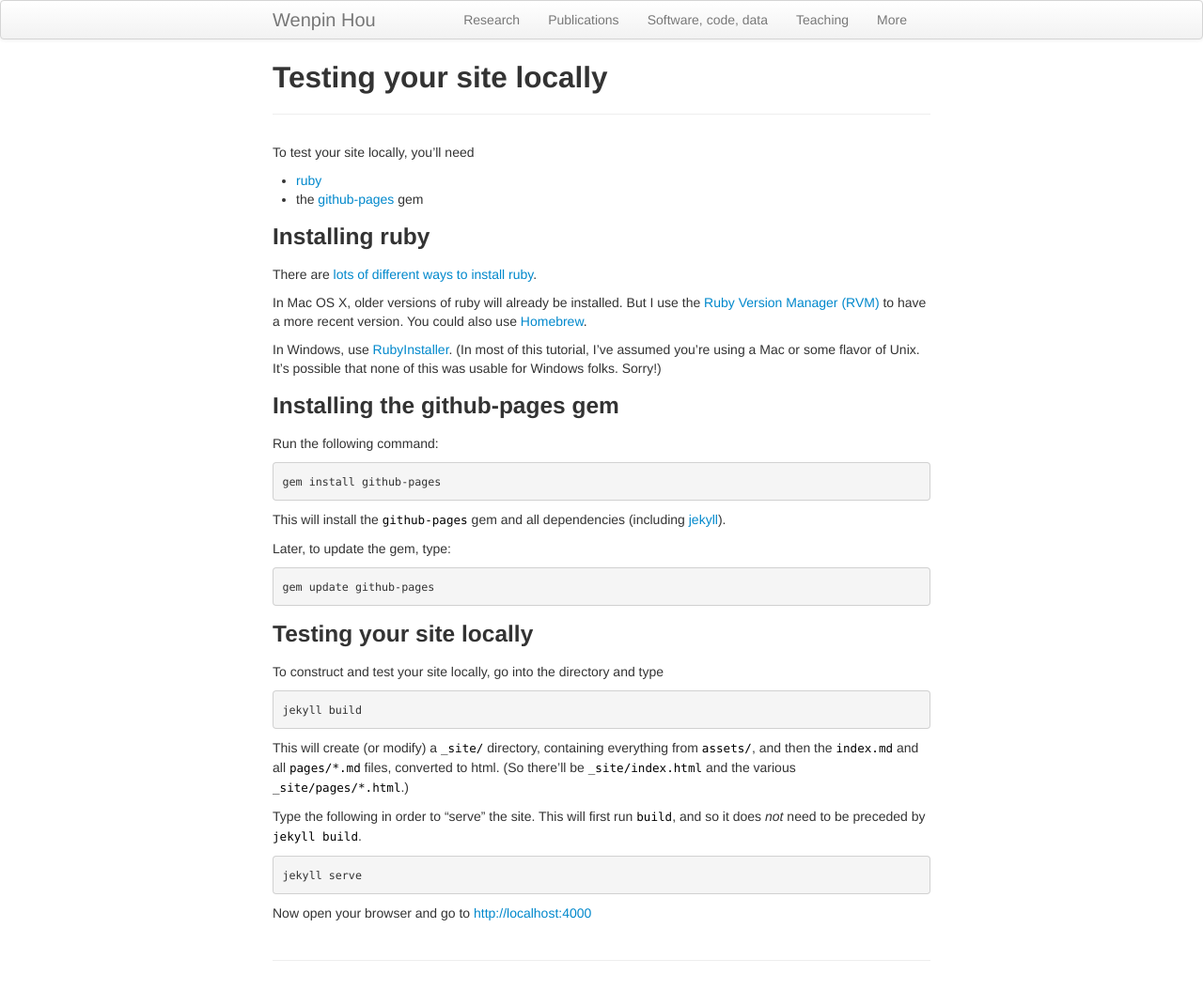
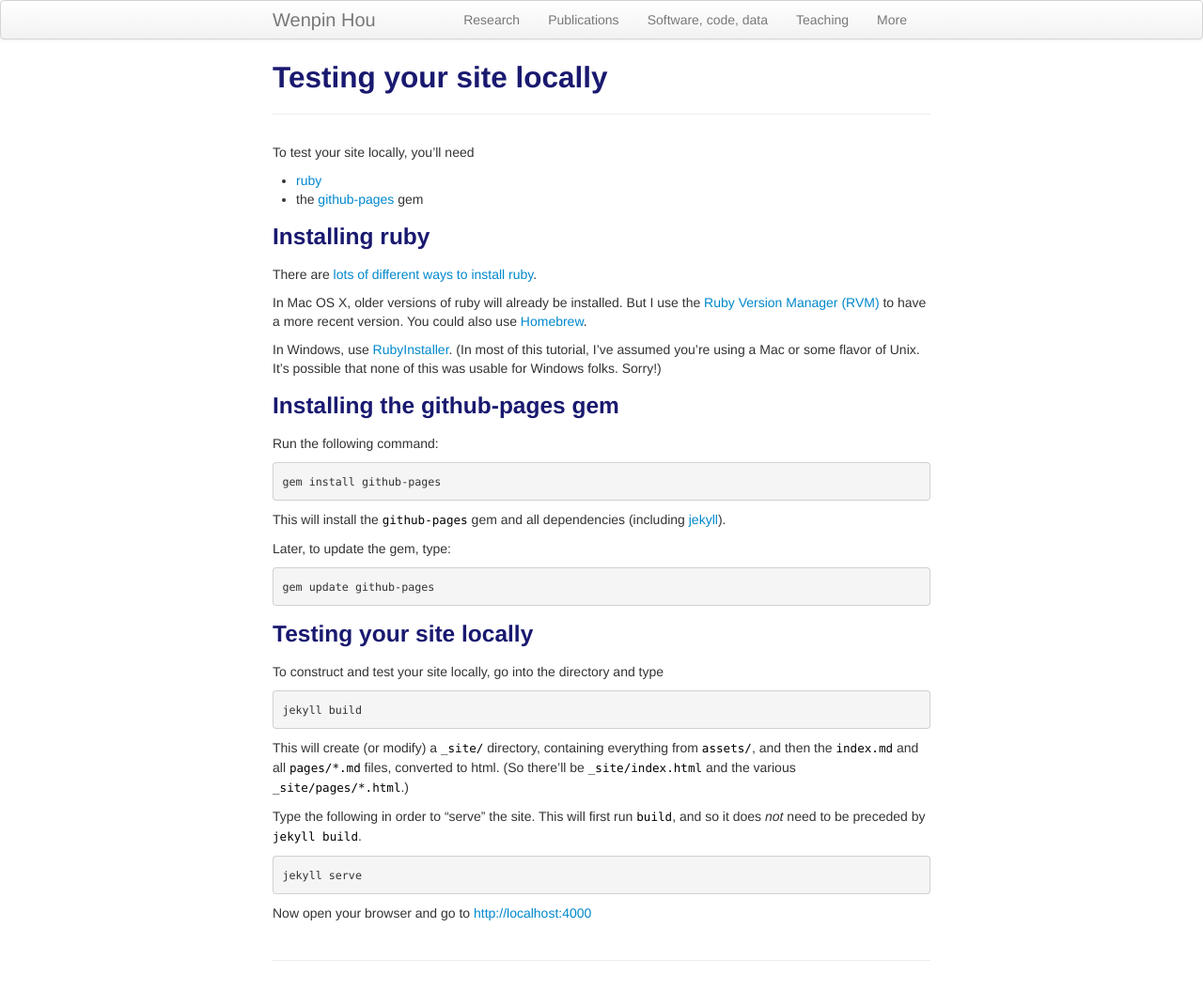
Before and after one commit to Winnie09/Wenpin_Hou, a Jekyll site: the page built from pages/local_test.md, in a window 1280 px wide. Shown: the whole page at 94% size. Built offline with Jekyll 4.4.1, drawn with Linux system fonts in a browser that asks for light colours.

Commit message:
heading colors

```diff
--- a/assets/themes/twitter/css/kbroman.css
+++ b/assets/themes/twitter/css/kbroman.css
@@ -9,3 +9,7 @@ code {
 a code {
   color: #08c;
 }
+
+h1, h2, h3, h4 {
+  color: midnightblue;
+}
```
